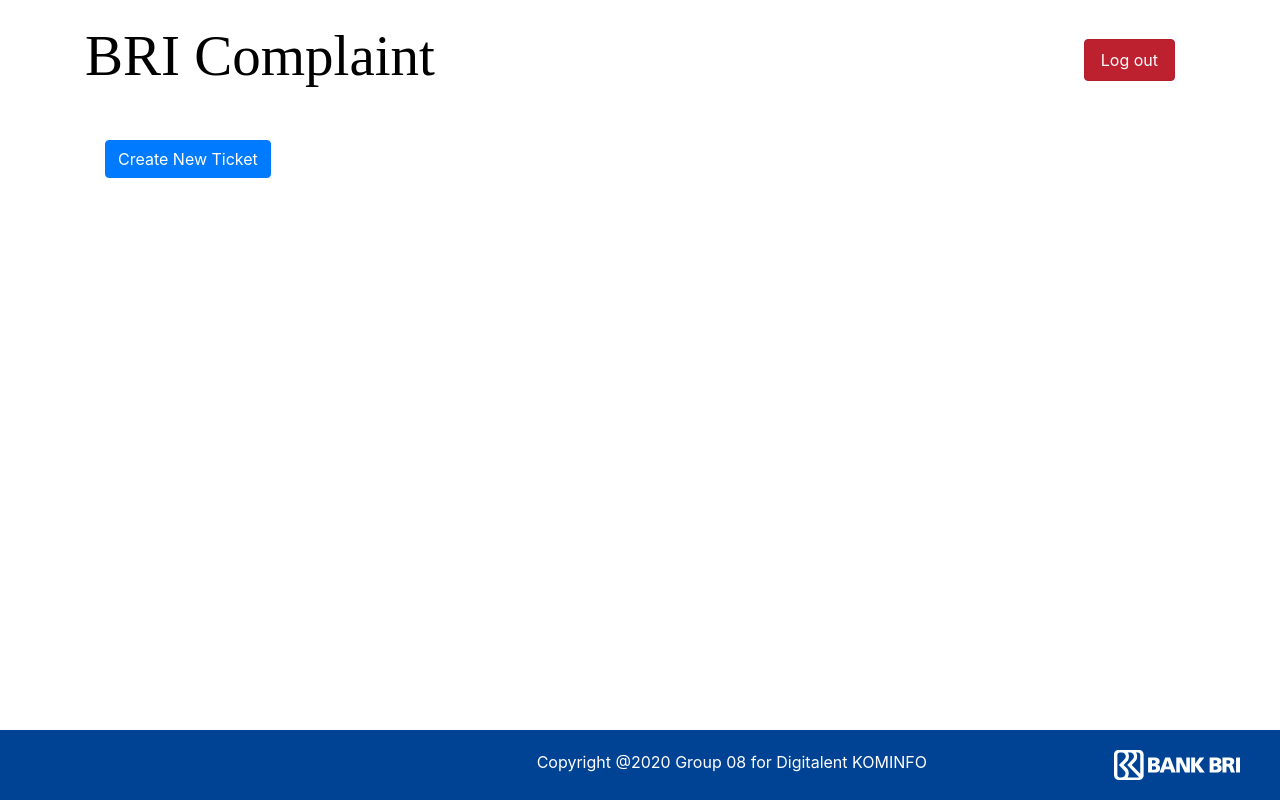
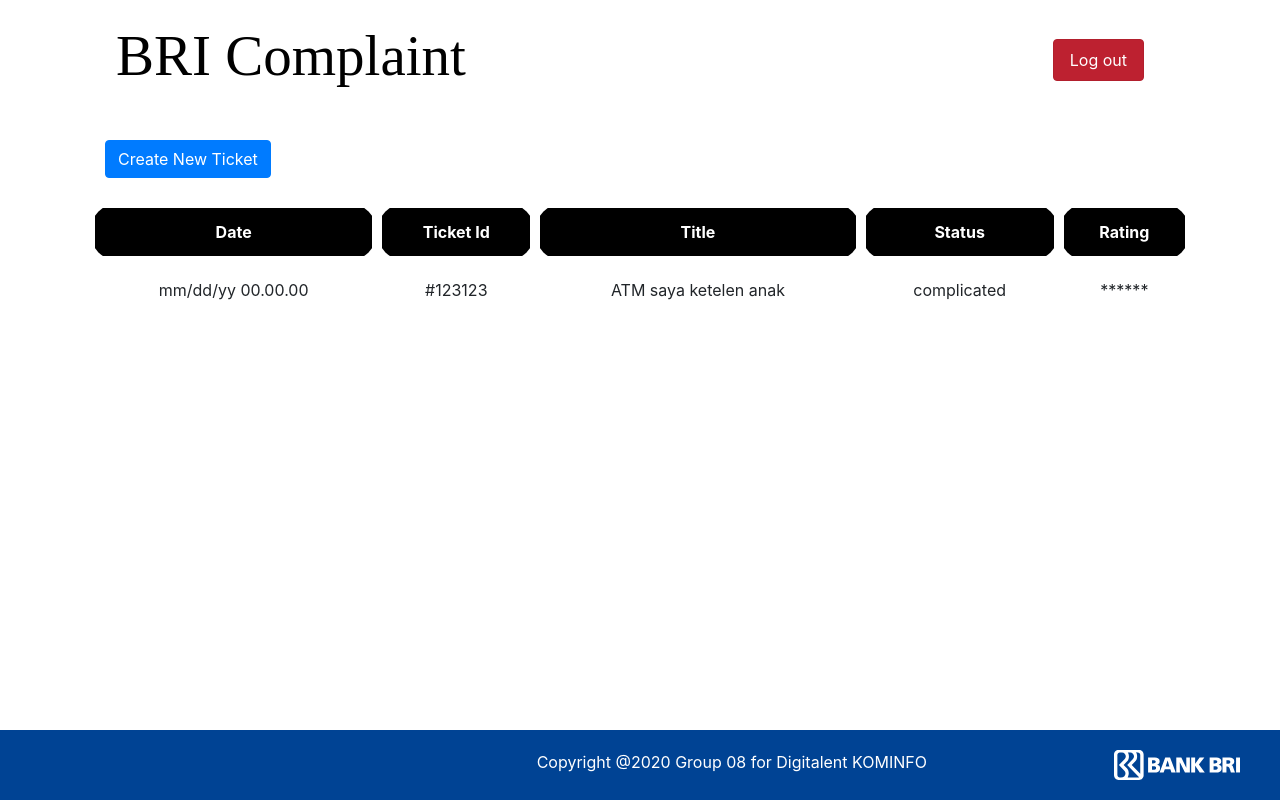
Before and after one commit to robbanimustofa/Bri_Complaint, a React (Create React App) app: page / in a window 1280 px wide. Built offline with nearby package versions, Linux system fonts and the light colour scheme.

Commit message:
adding table

```diff
--- a/src/App.css
+++ b/src/App.css
@@ -21,7 +21,6 @@
 
 .font-57 {
   font-size: 57px;
-  color: black;
 }
 
 .font-goldman {
--- a/src/App.js
+++ b/src/App.js
@@ -1,13 +1,11 @@
 import React from 'react';
 import './App.css';
-import Navbar from './page/customer/Navbar';
 import Footer from './component/Footer';
 import TicketListCs from './page/customer/TicketListCs';
 
 function App() {
   return (
     <div className="App">
-        <Navbar />
         <TicketListCs />
         <Footer />
     </div>
--- a/src/page/customer/Navbar.js
+++ b/src/page/customer/Navbar.js
@@ -6,8 +6,8 @@
             <div className="container">
                 <h1 className="navbar-brand font-goldman font-57" href="#">BRI Complaint</h1>
                 <ul className="nav justify-content-end">
-                    <li className="nav-item">
-                        <a href="#" className="nav-link active btn btn-danger bg-btn">Log out</a>
+                    <li className="nav nav-item">
+                        <a href="#" className="nav nav-link active btn btn-danger bg-btn">Log out</a>
                     </li>
                 </ul>
             </div>
--- a/src/page/customer/TicketListCs.js
+++ b/src/page/customer/TicketListCs.js
@@ -1,10 +1,33 @@
 import React, { Component } from 'react';
+import { Table } from "react-bootstrap";
+import Navbar from './Navbar';
 
 class TicketListCs extends Component {
     render() {
         return(
             <div className="container">
+                <Navbar/>
                 <button className="btn btn-primary">Create New Ticket</button>
+                <Table>
+                    <thead>
+                        <tr>
+                            <th style={{ backgroundColor: "black", borderRadius: "50px", color: "white", textAlign: "center", border: "solid 10px white" }}>Date</th>
+                            <th style={{ backgroundColor: "black", borderRadius: "50px", color: "white", textAlign: "center", border: "solid 10px white"}}>Ticket Id</th>
+                            <th style={{ backgroundColor: "black", borderRadius: "50px", color: "white", textAlign: "center", border: "solid 10px white"}}>Title</th>
+                            <th style={{ backgroundColor: "black", borderRadius: "50px", color: "white", textAlign: "center", border: "solid 10px white"}}>Status</th>
+                            <th style={{ backgroundColor: "black", borderRadius: "50px", color: "white", textAlign: "center", border: "solid 10px white"}}>Rating</th>
+                        </tr>
+                    </thead>
+                    <tbody>
+                        <tr>
+                            <td style={{ textAlign: "center", border: "solid 10px white" }}>mm/dd/yy 00.00.00</td>
+                            <td style={{ textAlign: "center", border: "solid 10px white" }}>#123123</td>
+                            <td style={{ textAlign: "center", border: "solid 10px white" }}>ATM saya ketelen anak</td>
+                            <td style={{ textAlign: "center", border: "solid 10px white" }}>complicated</td>
+                            <td style={{ textAlign: "center", border: "solid 10px white" }}>******</td>
+                        </tr>
+                    </tbody>
+                </Table>
             </div>
         );
     }
```
